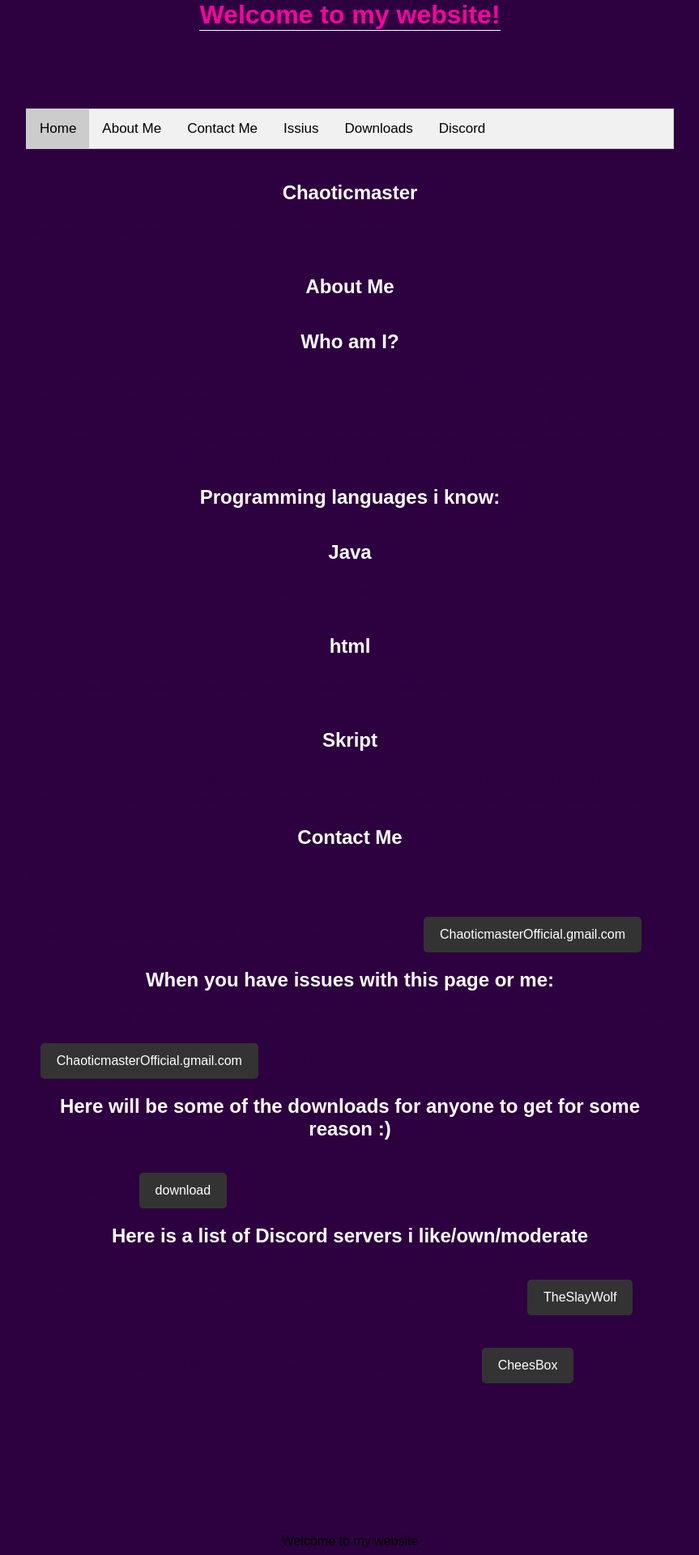
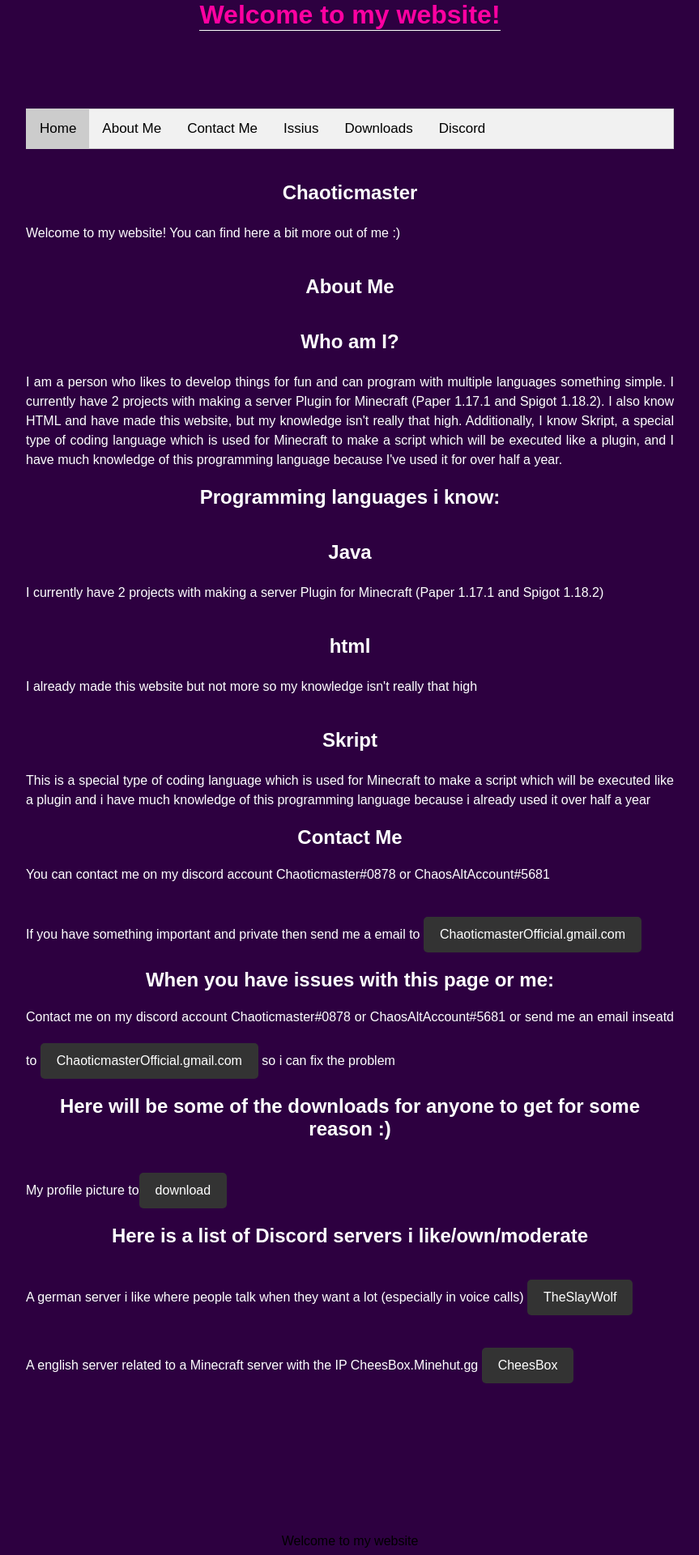
Before and after one commit to NotChaos/webpage, a PHP site: page / in a window 1280 px wide. Shown: the part 829-2749 px from the top of the page at 81% size, without its empty margins (208-1071 px from the left). Run offline with PHP 8.4, Linux system fonts and the light colour scheme; grey boxes are pictures that could not be loaded.

Commit message:
Update style.css

```diff
--- a/style.css
+++ b/style.css
@@ -1,5 +1,5 @@
 p {
-    color: #2D0040;
+    color: white;
 }
 body {
     background-color: #2D0040;
```
